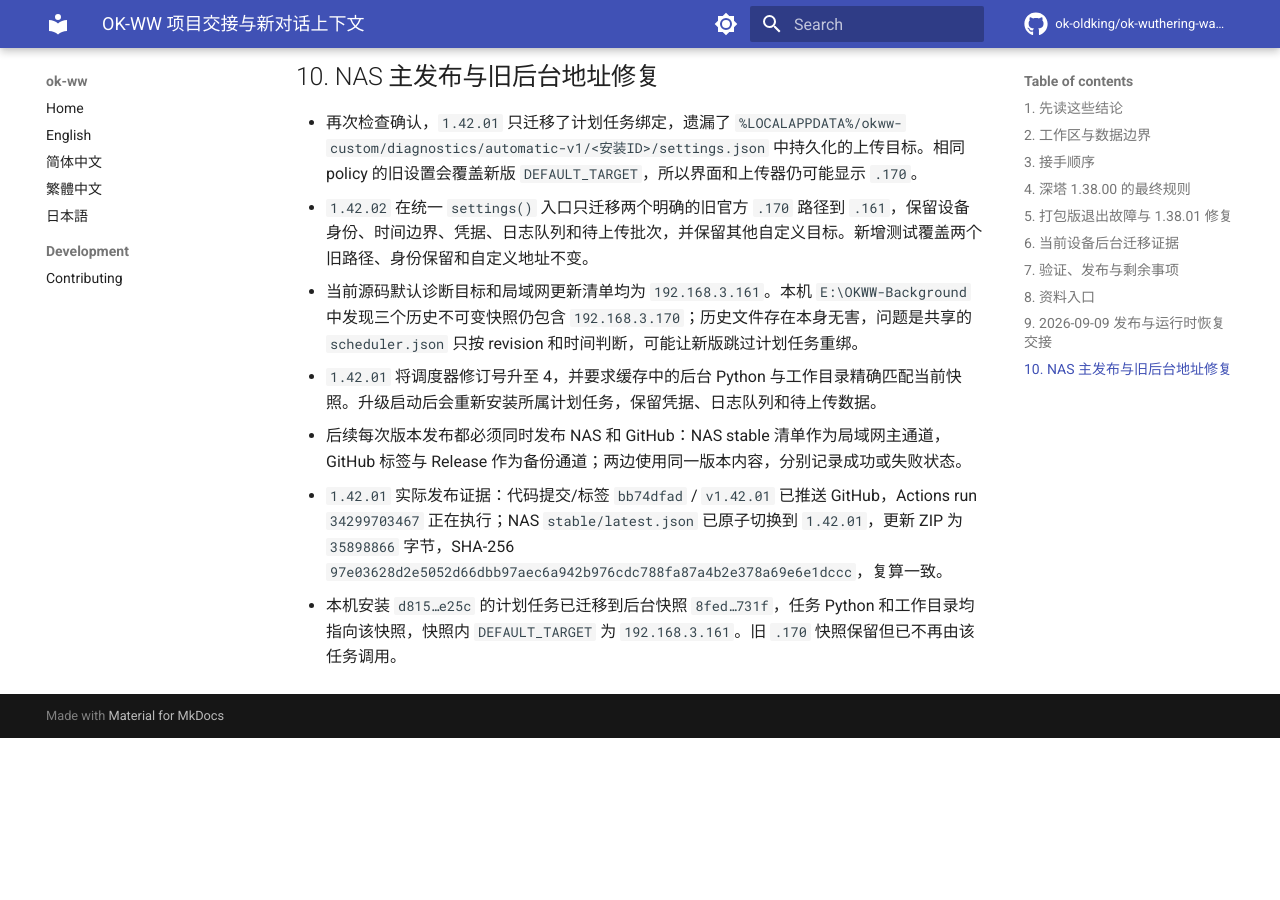
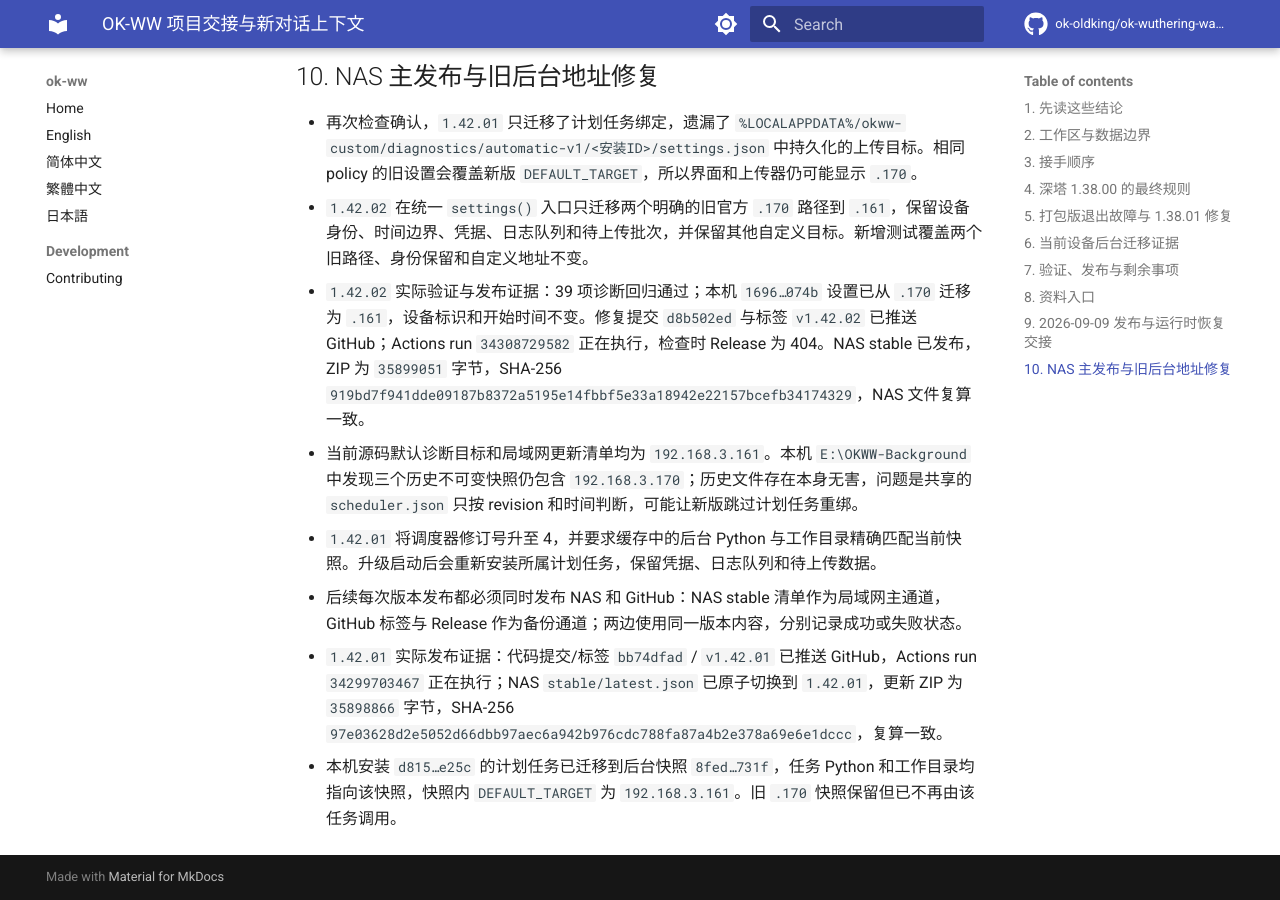
Before and after one commit to xihuojun2020-tech/okww-custom, an MkDocs documentation site: the page built from docs/项目交接与新对话上下文.md, in a window 1280 px wide and 900 px high, scrolled down 4971 px. Built offline with MkDocs 1.6.1 and Material for MkDocs 9.7.7, drawn with Linux system fonts in a browser that asks for light colours; comment, search, counter and statistics services are not loaded; before the commit the page ends 5709 px from its top, so only the background shows below that.

Commit message:
docs: record v1.42.02 dual-channel release

```diff
--- a/docs/项目交接与新对话上下文.md
+++ b/docs/项目交接与新对话上下文.md
@@ -113,6 +113,7 @@
 
 - 再次检查确认，`1.42.01` 只迁移了计划任务绑定，遗漏了 `%LOCALAPPDATA%/okww-custom/diagnostics/automatic-v1/<安装ID>/settings.json` 中持久化的上传目标。相同 policy 的旧设置会覆盖新版 `DEFAULT_TARGET`，所以界面和上传器仍可能显示 `.170`。
 - `1.42.02` 在统一 `settings()` 入口只迁移两个明确的旧官方 `.170` 路径到 `.161`，保留设备身份、时间边界、凭据、日志队列和待上传批次，并保留其他自定义目标。新增测试覆盖两个旧路径、身份保留和自定义地址不变。
+- `1.42.02` 实际验证与发布证据：39 项诊断回归通过；本机 `1696…074b` 设置已从 `.170` 迁移为 `.161`，设备标识和开始时间不变。修复提交 `d8b502ed` 与标签 `v1.42.02` 已推送 GitHub；Actions run `34308729582` 正在执行，检查时 Release 为 404。NAS stable 已发布，ZIP 为 `35899051` 字节，SHA-256 `919bd7f941dde09187b8372a5195e14fbbf5e33a18942e22157bcefb34174329`，NAS 文件复算一致。
 
 - 当前源码默认诊断目标和局域网更新清单均为 `192.168.3.161`。本机 `E:\OKWW-Background` 中发现三个历史不可变快照仍包含 `192.168.3.170`；历史文件存在本身无害，问题是共享的 `scheduler.json` 只按 revision 和时间判断，可能让新版跳过计划任务重绑。
 - `1.42.01` 将调度器修订号升至 4，并要求缓存中的后台 Python 与工作目录精确匹配当前快照。升级启动后会重新安装所属计划任务，保留凭据、日志队列和待上传数据。
```
Also changed, not shown: docs/NAS诊断部署与读取说明.md (+2 -0 lines), docs/程序结构说明.md (+2 -0 lines).
